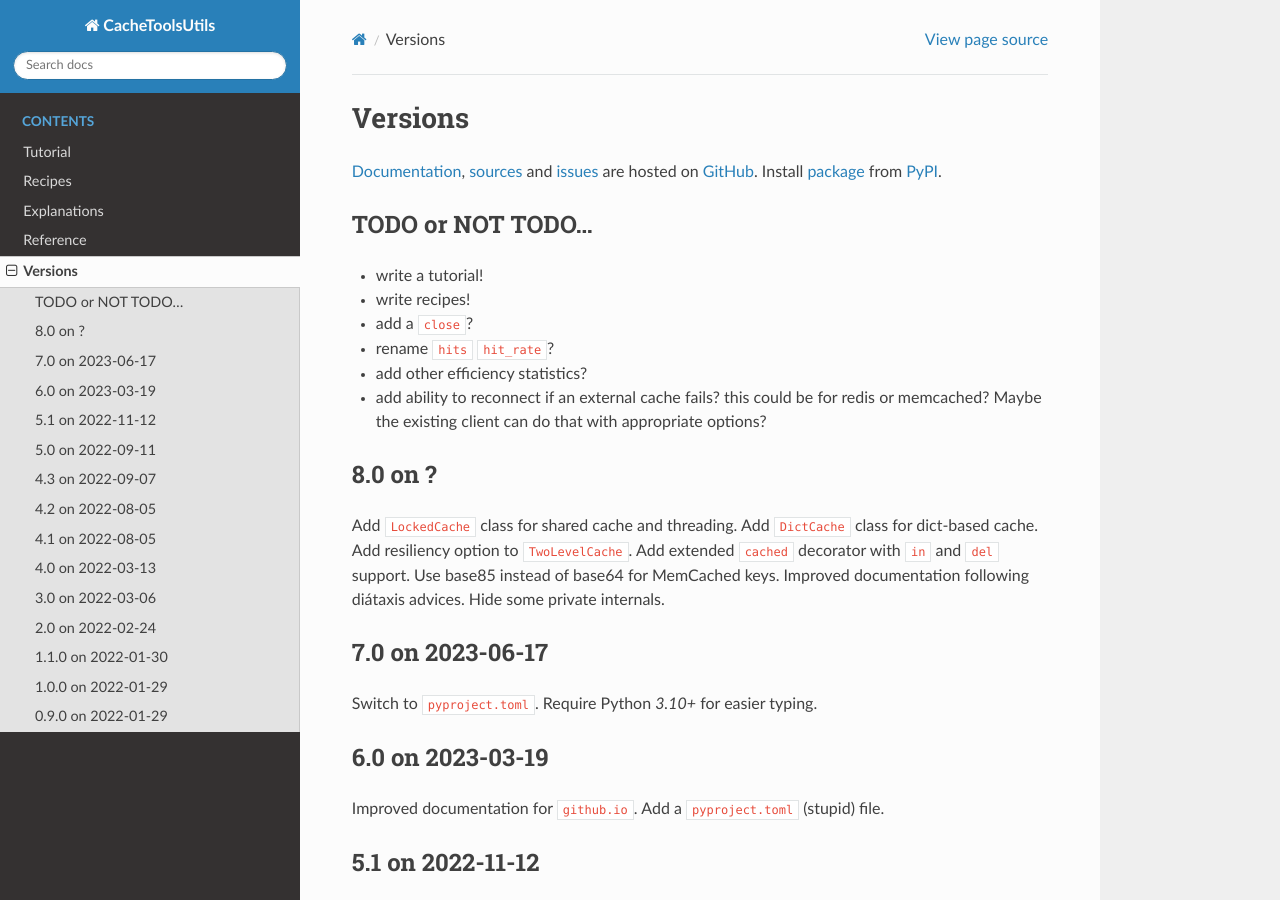
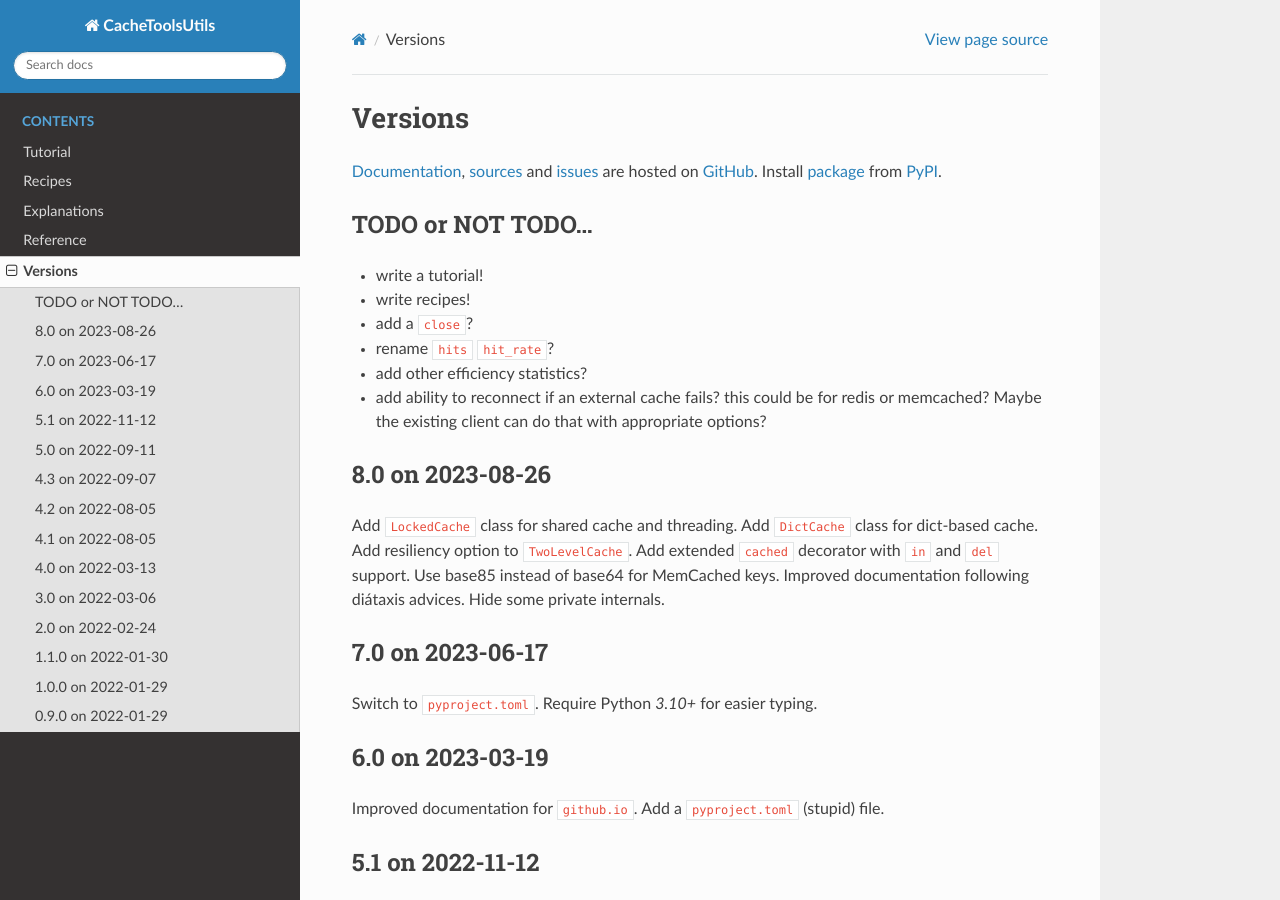
Before and after one commit to zx80/cachetools-utils, a Sphinx documentation site: the page built from docs/VERSIONS.md, in a window 1280 px wide and 900 px high. Built offline with Sphinx 7.4.7 and the Read the Docs theme 2.0.0, drawn with Linux system fonts in a browser that asks for light colours; pages that are not in the unit, such as notebooks, are missing from menus.

Commit message:
publish now

```diff
--- a/docs/VERSIONS.md
+++ b/docs/VERSIONS.md
@@ -18,7 +18,7 @@ Install [package](https://pypi.org/project/CacheToolsUtils/) from
   this could be for redis or memcached?
   Maybe the existing client can do that with appropriate options?
 
-## 8.0 on ?
+## 8.0 on 2023-08-26
 
 Add `LockedCache` class for shared cache and threading.
 Add `DictCache` class for dict-based cache.
```
